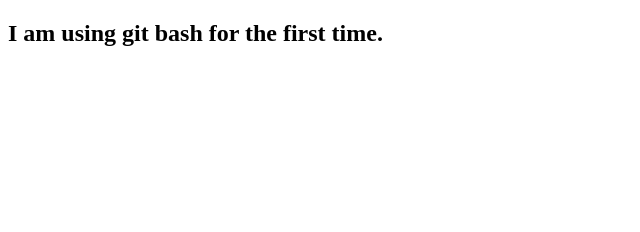
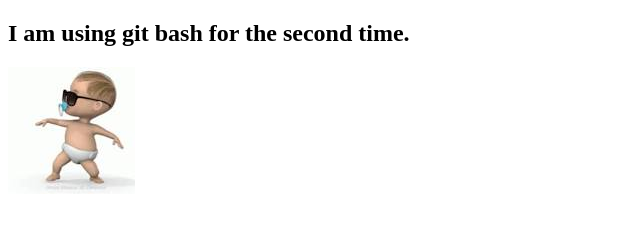
Before and after one commit to JagrutiMahajan04/Gif-using-Git-Bash-, a plain HTML site: page index.html in a window 1280 px wide. Shown: the whole page, without its empty margins (0-640 px from the left). Drawn offline with Linux system fonts and the light colour scheme.

Commit message:
babydance gif added

```diff
--- a/index.html
+++ b/index.html
@@ -2,7 +2,8 @@
 <html lang="en">
 <head>
     <title>Initial Commit</title>
-    <h2>I am using git bash for the first time.</h2>
+    <h2>I am using git bash for the second time.</h2>
+    <img src="./babydancegif.jfif"/>
 </head>
 <body>
 
```
Also changed, not shown: babydancegif.jfif (added).
